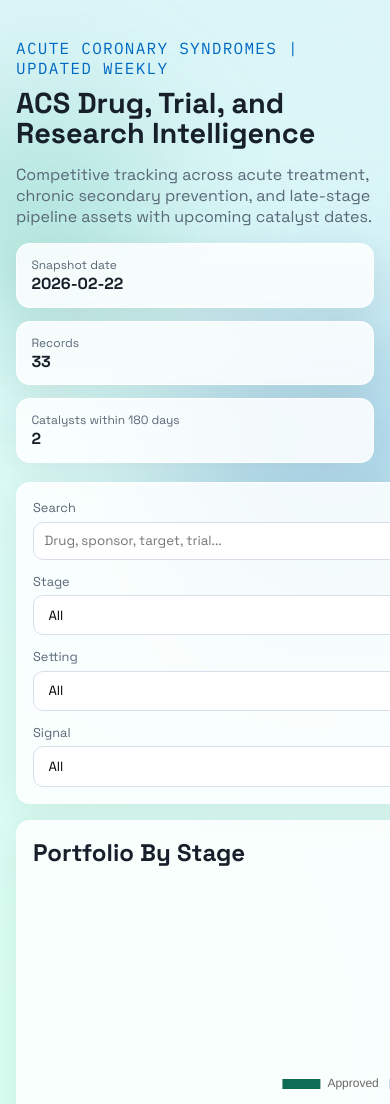
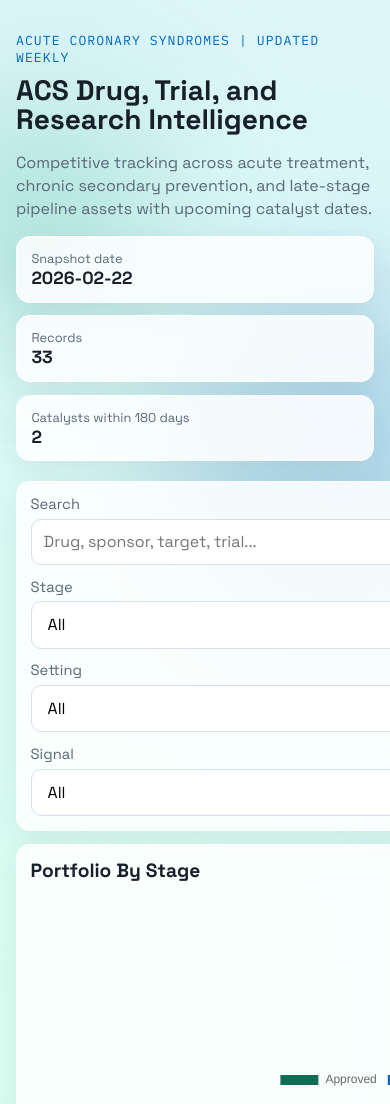
Before and after one commit to rubioisabel134-ai/ACS-dashboard, a plain HTML site: page index.html in a window 390 px wide. Shown: the top 1104 px of the page. Drawn offline with nearby package versions, Linux system fonts and the light colour scheme.

Commit message:
Improve iPad/iPhone layout and increase top-section typography

```diff
--- a/styles.css
+++ b/styles.css
@@ -21,6 +21,7 @@ body {
   margin: 0;
   font-family: "Space Grotesk", sans-serif;
   color: var(--text);
+  -webkit-text-size-adjust: 100%;
   background: radial-gradient(circle at 8% 15%, #d9fff1 0%, transparent 30%),
     radial-gradient(circle at 90% 5%, #dbeeff 0%, transparent 32%),
     linear-gradient(160deg, #eff2f8 0%, #f8fafc 100%);
@@ -72,6 +73,7 @@ main {
   letter-spacing: 0.08em;
   text-transform: uppercase;
   color: var(--accent-2);
+  font-size: 0.9rem;
   margin: 0;
 }
 
@@ -83,6 +85,8 @@ h1 {
 
 .subtitle {
   color: var(--muted);
+  font-size: 1.08rem;
+  line-height: 1.45;
   max-width: 900px;
 }
 
@@ -108,8 +112,12 @@ h1 {
 
 .meta-label {
   display: block;
-  font-size: 0.75rem;
+  font-size: 0.84rem;
   color: var(--muted);
+}
+
+.meta-strip strong {
+  font-size: 1.2rem;
 }
 
 main {
@@ -129,7 +137,7 @@ main {
 }
 
 label {
-  font-size: 0.8rem;
+  font-size: 0.95rem;
   color: var(--muted);
   display: block;
   margin-bottom: 0.35rem;
@@ -140,7 +148,9 @@ select {
   width: 100%;
   border: 1px solid var(--line);
   border-radius: 10px;
-  padding: 0.6rem 0.65rem;
+  min-height: 46px;
+  padding: 0.7rem 0.75rem;
+  font-size: 1rem;
   font-family: inherit;
   background: #fff;
 }
@@ -199,6 +209,7 @@ select {
 
 h2 {
   margin: 0 0 0.8rem;
+  font-size: clamp(1.2rem, 2.2vw, 1.6rem);
 }
 
 .cards {
@@ -298,7 +309,9 @@ h2 {
 
 .notes ol {
   margin: 0;
-  padding-left: 1.2rem;
+  padding-left: 1.35rem;
+  font-size: 1.02rem;
+  line-height: 1.5;
 }
 
 .warning {
@@ -310,10 +323,73 @@ h2 {
   border: 1px solid var(--line);
 }
 
+@media (max-width: 1100px) {
+  .filters {
+    grid-template-columns: repeat(2, minmax(0, 1fr));
+  }
+
+  .charts {
+    grid-template-columns: 1fr;
+  }
+}
+
 @media (max-width: 940px) {
+  .hero {
+    padding-top: 2rem;
+  }
+
+  .subtitle {
+    font-size: 1rem;
+  }
+
+  .meta-strip strong {
+    font-size: 1.1rem;
+  }
+
+  .chart-card--stage {
+    min-height: 230px;
+  }
+
+  #stageChart {
+    max-height: 200px;
+  }
+
+  .gridjs-wrapper {
+    overflow-x: auto;
+  }
+}
+
+@media (max-width: 720px) {
   .filters,
-  .charts,
   .meta-strip {
     grid-template-columns: 1fr;
   }
+
+  main {
+    gap: 0.8rem;
+  }
+
+  .panel {
+    padding: 0.85rem;
+  }
+
+  h1 {
+    font-size: clamp(1.7rem, 7.2vw, 2.2rem);
+  }
+
+  .kicker {
+    font-size: 0.82rem;
+  }
+
+  .meta-label {
+    font-size: 0.8rem;
+  }
+
+  label {
+    font-size: 0.92rem;
+  }
+
+  .catalyst-details li {
+    font-size: 0.84rem;
+  }
 }
```
